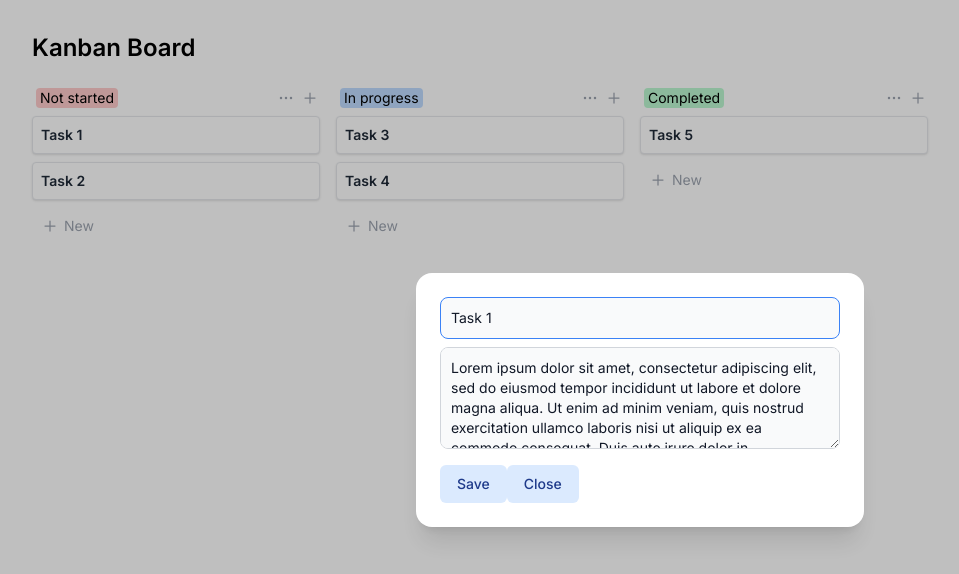
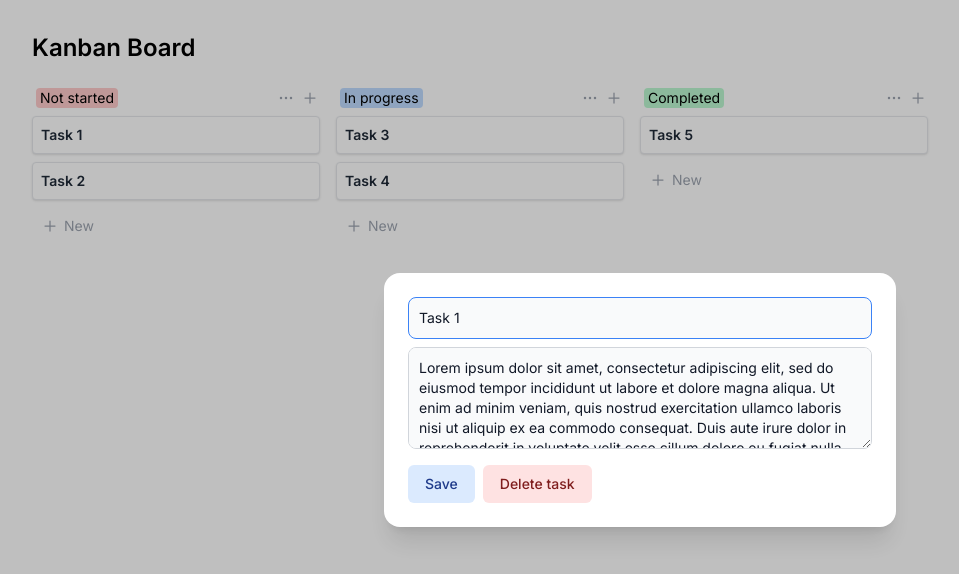
Before and after one commit to sabareesh-s/kanban-board, a React (Create React App) app: page / in a window 1280 px wide. Both pictures are taken after a click on the element "Task 1". Shown: the top 574 px of the page, without its empty margins (0-959 px from the left). Built offline with nearby package versions, Linux system fonts and the light colour scheme.

Commit message:
Added delete task functionality

```diff
--- a/src/components/KanbanBoard.js
+++ b/src/components/KanbanBoard.js
@@ -52,7 +52,6 @@ const KanbanBoard = () => {
   };
 
   const openViewTaskModal = (task) => {
-    console.log("Function called", isViewTaskOpen)
     setSelectedTask(task);
     setIsViewTaskOpen(true);
   };
@@ -143,6 +142,14 @@ const KanbanBoard = () => {
     );
     setTasks(updatedTasks);
     closeViewTaskModal();
+  };
+
+  const deleteTask = () => {
+    if (selectedTask) {
+      const updatedTasks = tasks.filter((task) => task.id !== selectedTask.id);
+      setTasks(updatedTasks);
+      closeViewTaskModal();
+    }
   };
 
   return (
@@ -258,7 +265,7 @@ const KanbanBoard = () => {
                 leaveFrom="opacity-100 scale-100"
                 leaveTo="opacity-0 scale-95"
               >
-                <Dialog.Panel className="w-full max-w-md transform overflow-hidden rounded-2xl bg-white p-6 text-left align-middle shadow-xl transition-all">
+                <Dialog.Panel className="w-full max-w-[32rem] transform overflow-hidden rounded-2xl bg-white p-6 text-left align-middle shadow-xl transition-all">
                   <input
                     placeholder="Add title"
                     type="text"
@@ -319,7 +326,7 @@ const KanbanBoard = () => {
                 leaveFrom="opacity-100 scale-100"
                 leaveTo="opacity-0 scale-95"
               >
-                <Dialog.Panel className="w-full max-w-md transform overflow-hidden rounded-2xl bg-white p-6 text-left align-middle shadow-xl transition-all">
+                <Dialog.Panel className="w-full max-w-[32rem] transform overflow-hidden rounded-2xl bg-white p-6 text-left align-middle shadow-xl transition-all">
                   <input
                     placeholder="Add title"
                     type="text"
@@ -338,7 +345,7 @@ const KanbanBoard = () => {
                     placeholder="Add description"
                   ></textarea>
 
-                  <div className="mt-4">
+                  <div className="mt-4 space-x-2">
                     <button
                       type="button"
                       className="inline-flex justify-center rounded-md border border-transparent bg-blue-100 px-4 py-2 text-sm font-medium text-blue-900 hover-bg-blue-200 focus:outline-none focus-visible:ring-2 focus-visible:ring-blue-500 focus-visible:ring-offset-2"
@@ -349,10 +356,10 @@ const KanbanBoard = () => {
                     </button>
                     <button
                       type="button"
-                      className="inline-flex justify-center rounded-md border border-transparent bg-blue-100 px-4 py-2 text-sm font-medium text-blue-900 hover-bg-blue-200 focus:outline-none focus-visible:ring-2 focus-visible:ring-blue-500 focus-visible:ring-offset-2"
-                      onClick={closeViewTaskModal}
+                      className="inline-flex justify-center rounded-md border border-transparent bg-red-100 px-4 py-2 text-sm font-medium text-red-900 hover-bg-blue-200 focus:outline-none focus-visible:ring-2 focus-visible:ring-red-500 focus-visible:ring-offset-2"
+                      onClick={deleteTask}
                     >
-                      Close
+                      Delete task
                     </button>
                   </div>
                 </Dialog.Panel>
```
